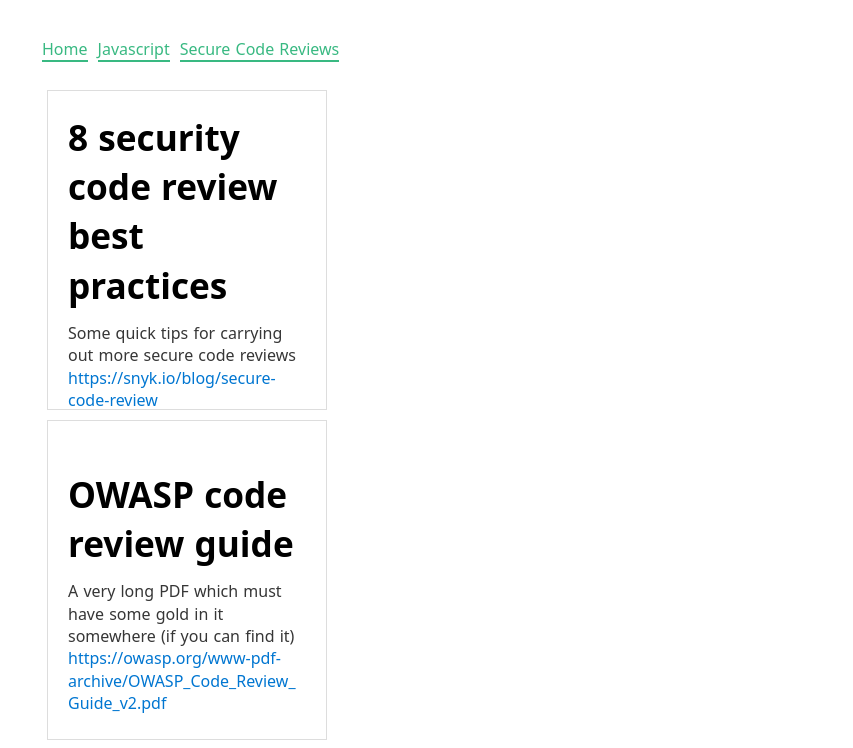
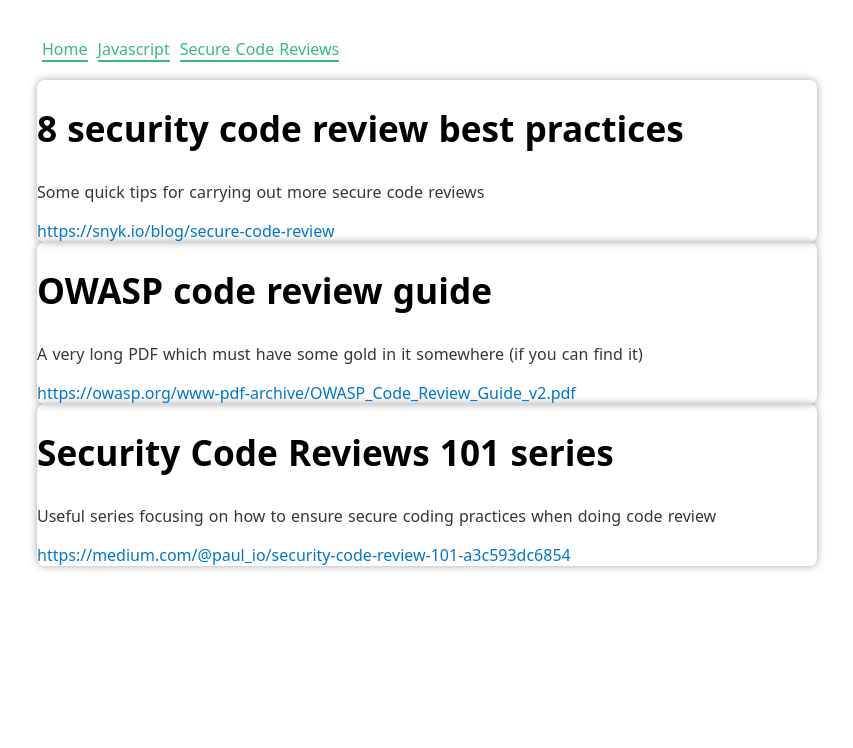
Before and after one commit to charlottebrf/secure-your-node-app, a Nuxt app: page /secure-code-reviews in a window 1280 px wide. Shown: the top 748 px of the page, without its empty margins (213-1066 px from the left). Built offline with nearby package versions, Linux system fonts and the light colour scheme.

Commit message:
Uses smol css

```diff
--- a/components/Item.vue
+++ b/components/Item.vue
@@ -1,5 +1,5 @@
 <template>
-  <div class="item">
+  <div class="smol-card-component ">
     <h1>{{ title }}</h1>
     <p>{{ description }}</p>
     <a> {{ url }} </a>
@@ -16,15 +16,30 @@
 </script>
 
 <style scoped>
-.item {
+.smol-flexbox-grid {
+  --min: 10ch;
+  --gap: 1rem;
+
+  display: flex;
+  flex-wrap: wrap;
+  gap: var(--gap);
+}
+.smol-flexbox-grid > * {
+  flex: 1 1 var(--min);
+}
+
+.smol-card-component {
+  --img-ratio: 3/2;
+
   display: flex;
   flex-direction: column;
-  width: 280px;
-  height: 320px;
-  justify-content: center;
-  background: white;
-  border: 1px solid #ddd;
-  padding: 20px 20px;
-  margin: 10px;
+  box-shadow: 0 0 0.5rem rgba(0, 0, 0, 0.35);
+  border-radius: 0.5rem;
 }
+
+/* Soon we can replace this with: gap: 1rem; */
+.smol-card-component > * + * {
+  margin-top: 1rem;
+}
+
 </style>
--- a/pages/index.vue
+++ b/pages/index.vue
@@ -1,8 +1,8 @@
 <template>
   <section>
-    <div>
+    <div class="">
       <nav-bar />
-      <h1 class="title">
+      <h1 class="title smol-centering">
         Secure your Node apps
       </h1>
     </div>
@@ -28,4 +28,9 @@
   color: #35495e;
   letter-spacing: 1px;
 }
+
+.smol-centering {
+  display: grid;
+  place-content: center;
+}
 </style>
```
Also changed, not shown: 1 other file (tests, documents, lock files or other folders).
